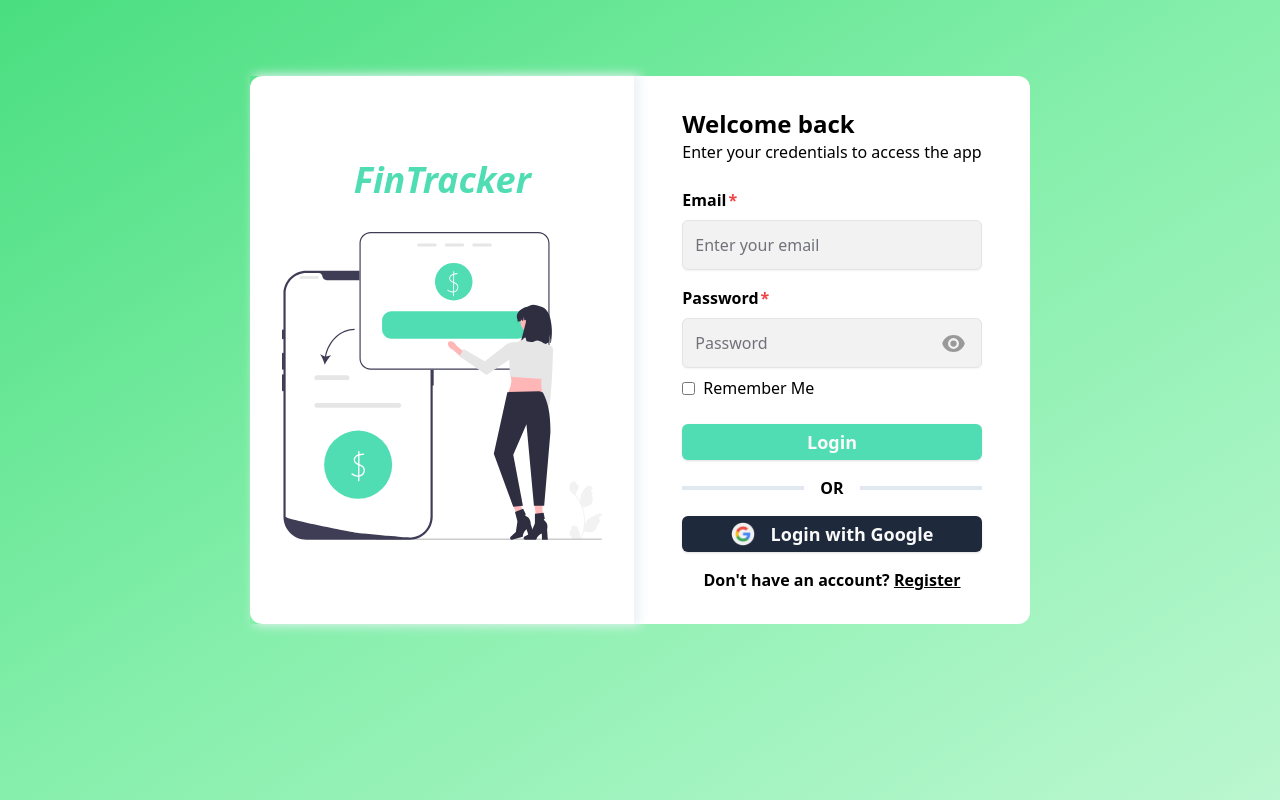
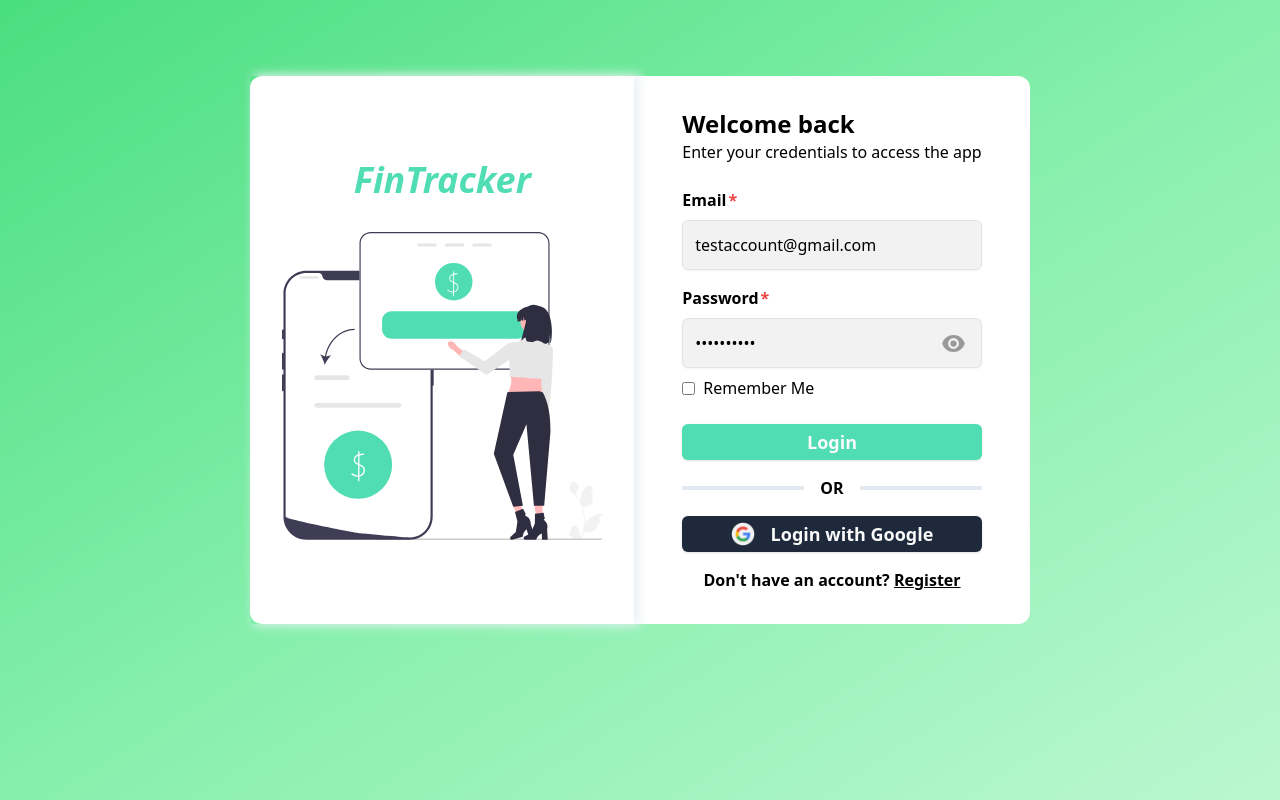
Before and after one commit to andreedyson/fintrack, a Next.js app: page / in a window 1280 px wide. Built offline with nearby package versions, Linux system fonts and the light colour scheme; no server answers.

Commit message:
feat(login): add dummy account

```diff
--- a/app/(root)/loading.tsx
+++ b/app/(root)/loading.tsx
@@ -1,5 +1,4 @@
 import Loader from "@/components/ui/loader";
-import BeatLoader from "react-spinners/BeatLoader";
 
 function Loading() {
   return (
--- a/components/form/LoginForm.tsx
+++ b/components/form/LoginForm.tsx
@@ -13,8 +13,8 @@
 
 function LoginForm() {
   const [formData, setFormData] = useState({
-    email: "",
-    password: "",
+    email: "testaccount@gmail.com",
+    password: "test123456",
   });
   const [submitting, setSubmitting] = useState(false);
   const [showPassword, setShowPassword] = useState(false);
```
